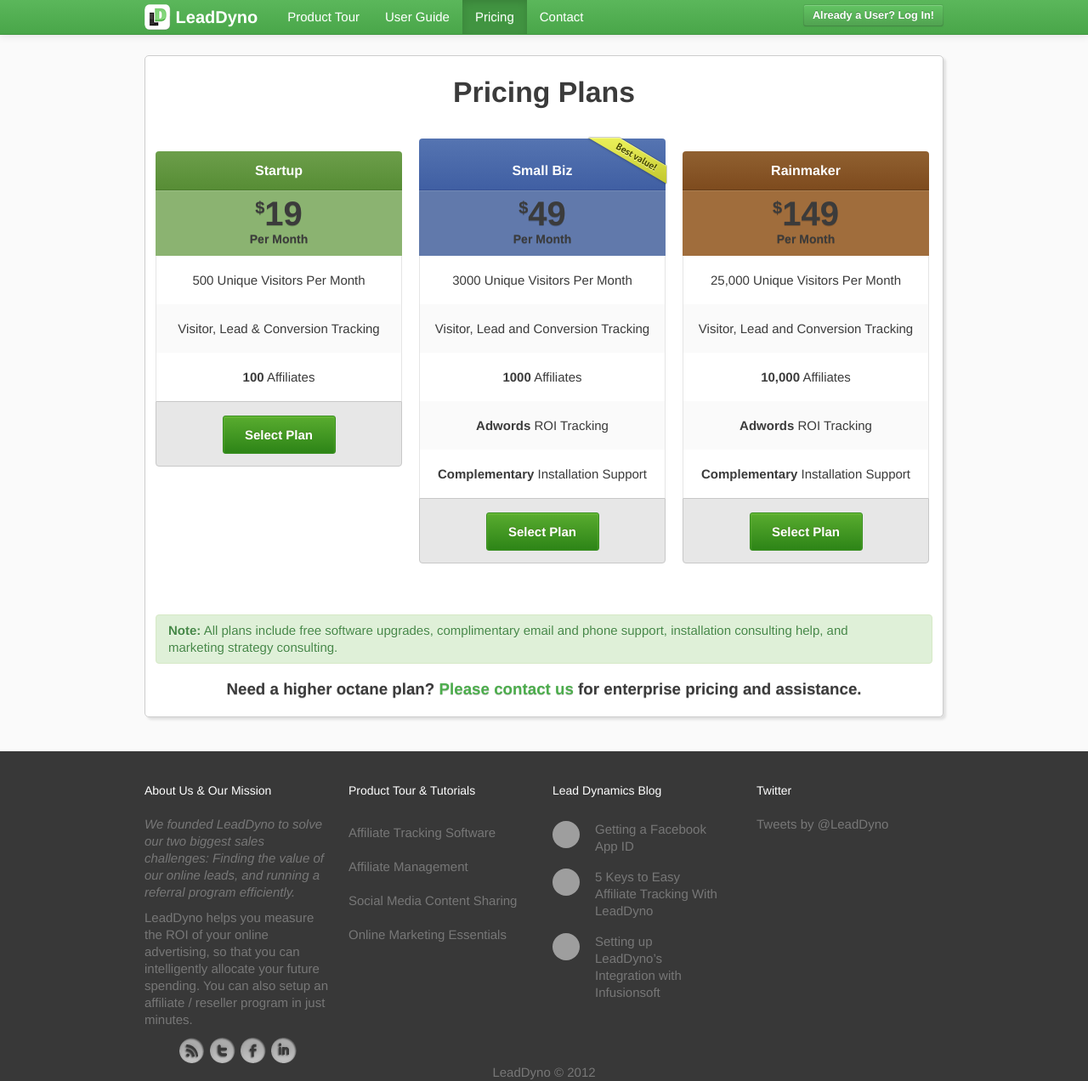
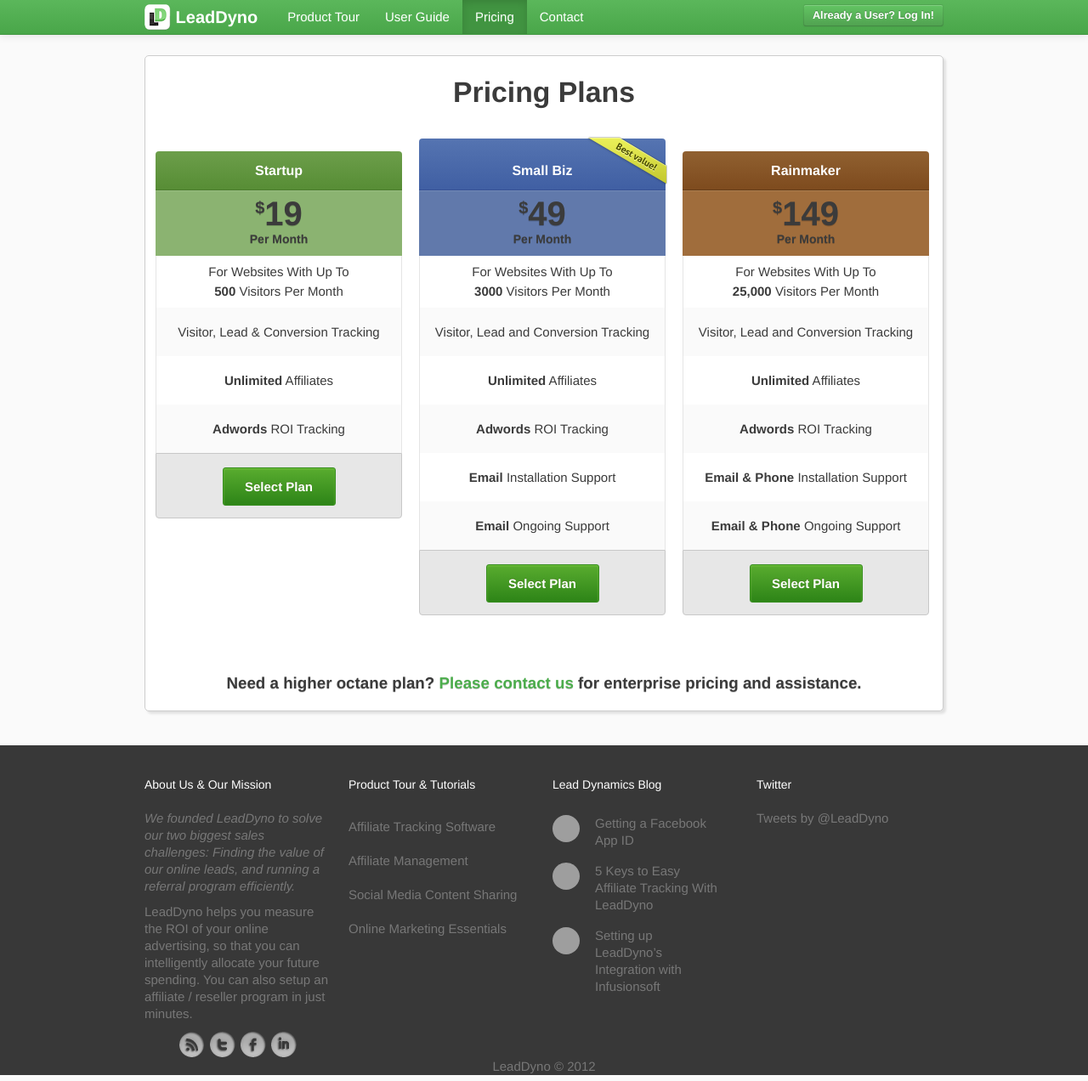
Before and after one commit to LeadDyno/leaddyno-website, a Jekyll site: the page built from pricing.html, in a window 1280 px wide. Shown: the whole page at 85% size. Built offline with Jekyll 4.4.1, drawn with Linux system fonts in a browser that asks for light colours; nearby versions of some CDN libraries; comment, search, counter and statistics services are not loaded; grey boxes are pictures that could not be loaded.

Commit message:
Update pricing and add google plus link

```diff
--- a/index.html
+++ b/index.html
@@ -240,3 +240,5 @@
     </div>
   </div>
 </div>
+
+<a style="display: none" href="https://plus.google.com/115581993196970533781" rel="publisher">Google+</a>
--- a/pricing.html
+++ b/pricing.html
@@ -21,11 +21,12 @@
 
                 <div class="utopia-minimal-features">
                   <ul class="utopia-minimal-list">
-                    <li>
-                      500 Unique Visitors Per Month
+                    <li style="line-height:1.5em;padding-top:8px;padding-bottom:8px">
+                      For Websites With Up To <br/> <strong>500</strong> Visitors Per Month
                     </li>
                     <li>Visitor, Lead &amp; Conversion Tracking</li>
-                    <li><strong>100</strong> Affiliates</li>
+                    <li><strong>Unlimited</strong> Affiliates</li>
+                    <li><strong>Adwords</strong> ROI Tracking</li>
                   </ul>
                 </div>
                 <div class="utopia-minimal-select" style="height:75px;">
@@ -46,13 +47,14 @@
 
                 <div class="utopia-minimal-features">
                   <ul class="utopia-minimal-list">
-                    <li>
-                      3000 Unique Visitors Per Month
+                    <li style="line-height:1.5em;padding-top:8px;padding-bottom:8px">
+                      For Websites With Up To <br/> <strong>3000</strong> Visitors Per Month
                     </li>
                     <li>Visitor, Lead and Conversion Tracking</li>
-                    <li><strong>1000</strong> Affiliates</li>
+                    <li><strong>Unlimited</strong> Affiliates</li>
                     <li><strong>Adwords</strong> ROI Tracking</li>
-                    <li><strong>Complementary</strong> Installation Support</li>
+                    <li><strong>Email</strong> Installation Support</li>
+                    <li><strong>Email</strong> Ongoing Support</li>
                   </ul>
                 </div>
                 <div class="utopia-minimal-select" style="height:75px;">
@@ -71,13 +73,14 @@
 
                 <div class="utopia-minimal-features">
                   <ul class="utopia-minimal-list">
-                    <li>
-                      25,000 Unique Visitors Per Month
+                    <li style="line-height:1.5em;padding-top:8px;padding-bottom:8px">
+                      For Websites With Up To <br/> <strong>25,000</strong> Visitors Per Month
                     </li>
                     <li>Visitor, Lead and Conversion Tracking</li>
-                    <li><strong>10,000</strong> Affiliates</li>
+                    <li><strong>Unlimited</strong> Affiliates</li>
                     <li><strong>Adwords</strong> ROI Tracking</li>
-                    <li><strong>Complementary</strong> Installation Support</li>
+                    <li><strong>Email & Phone</strong> Installation Support</li>
+                    <li><strong>Email & Phone</strong> Ongoing Support</li>
                   </ul>
                   <div class="utopia-minimal-select" style="height:75px;">
                     <div style="margin-top:-12px">
@@ -97,11 +100,6 @@
         <br/>
         <br/>
 
-        <p class='alert alert-success'><strong>Note:</strong> All plans include free software upgrades, complimentary
-          email and phone support, installation consulting
-          help, and marketing strategy consulting.</p>
-
-
         <div class="pagination-centered">
           <h4>Need a higher octane plan? <a href="mailto:sales@leaddyno.com">Please contact us</a> for enterprise
             pricing
```
